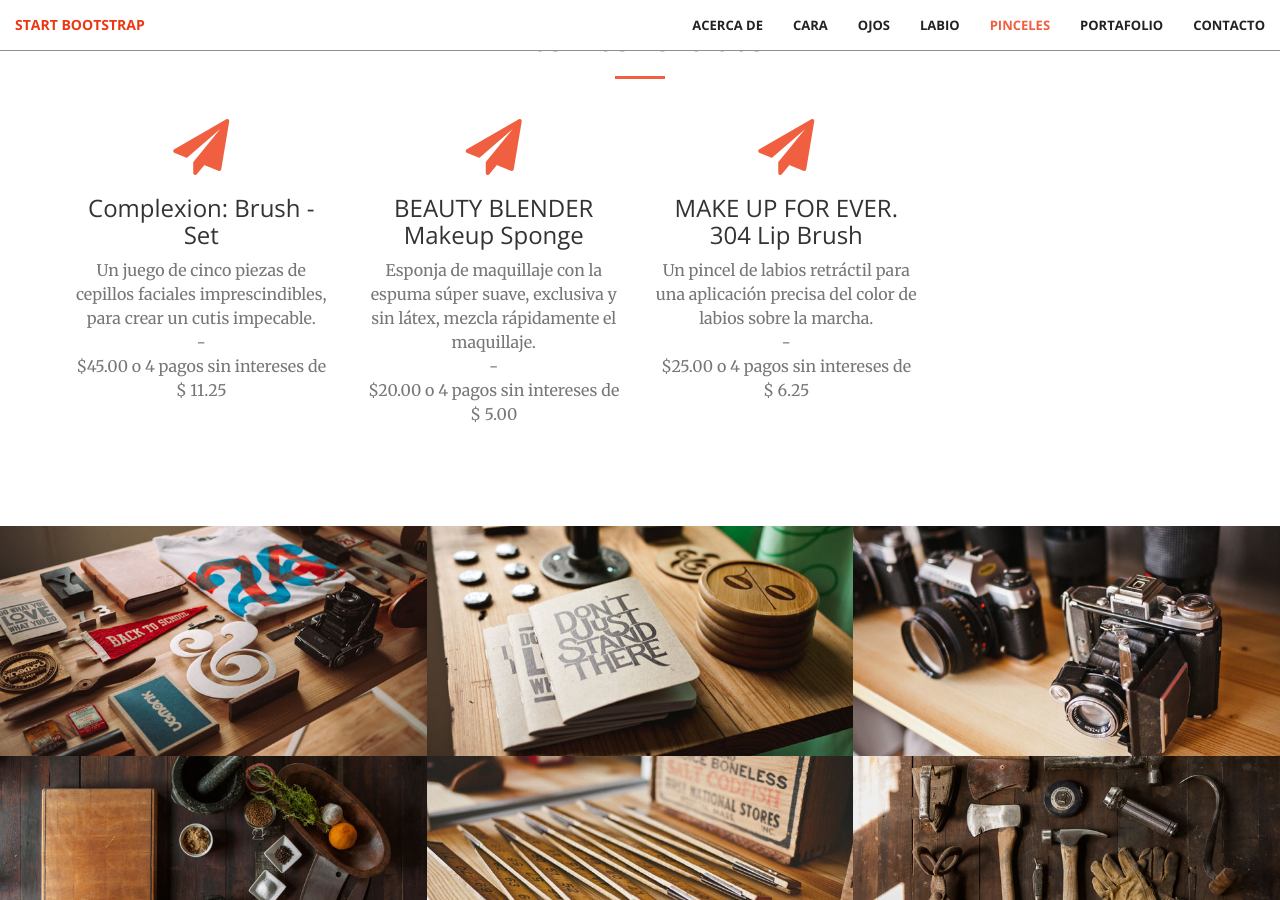
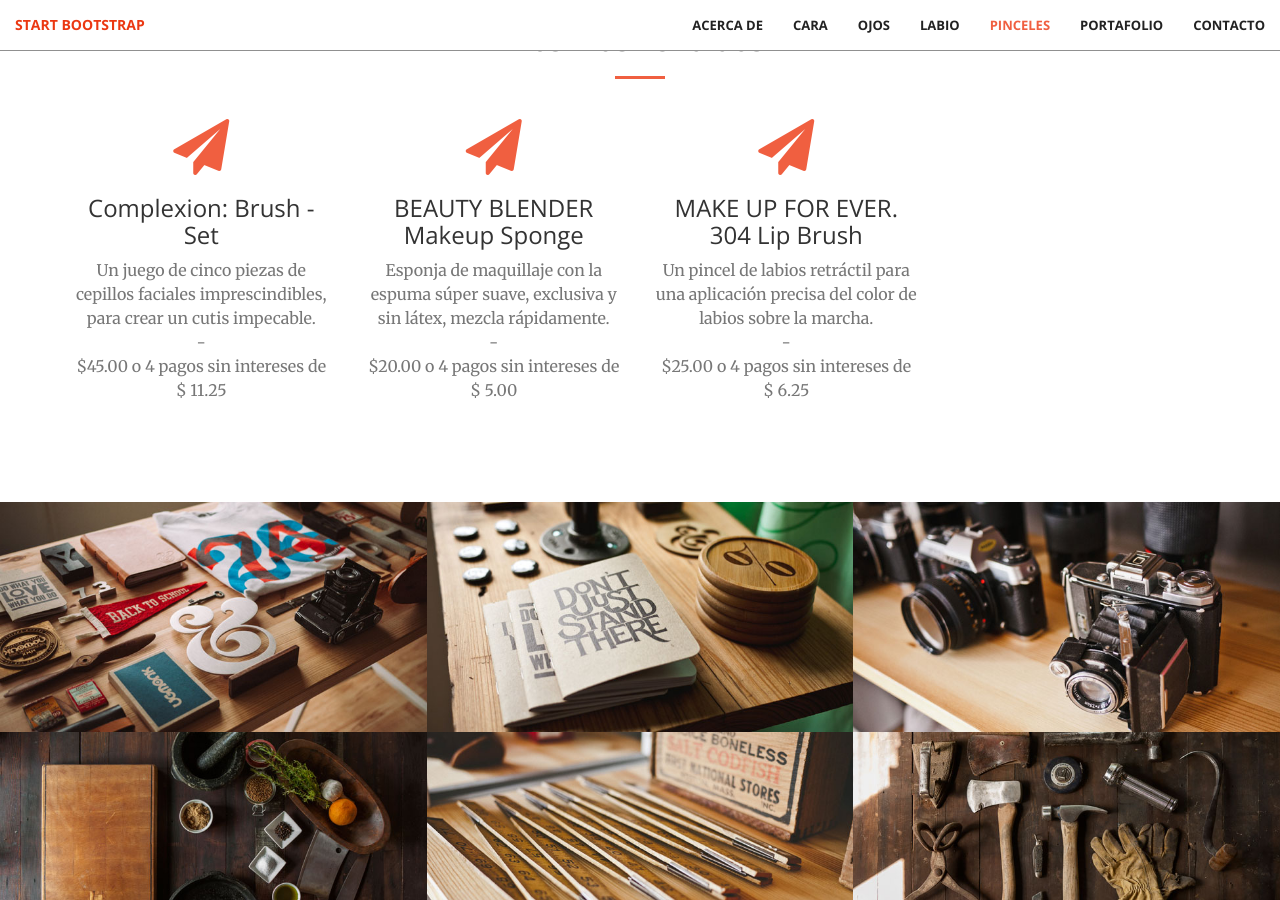
Before and after one commit to KatherineMerchanS/KatherineMerchanS.github.io, a Jekyll site: the page built from index.html, in a window 1280 px wide and 900 px high, scrolled down 3356 px. Built offline with Jekyll 4.4.1, drawn with Linux system fonts in a browser that asks for light colours.

Commit message:
Update pinceles.html

```diff
--- a/_includes/pinceles.html
+++ b/_includes/pinceles.html
@@ -23,7 +23,7 @@
                 <div class="service-box">
                     <i class="fa fa-4x fa-paper-plane wow bounceIn text-primary" data-wow-delay=".1s"></i>
                     <h3>BEAUTY BLENDER Makeup Sponge</h3>
-                    <p class="text-muted">Esponja de maquillaje con la espuma súper suave, exclusiva y sin látex, mezcla rápidamente el maquillaje.</p>
+                    <p class="text-muted">Esponja de maquillaje con la espuma súper suave, exclusiva y sin látex, mezcla rápidamente.</p>
                     <p class="text-muted">-</p>
                     <p class="text-muted">$20.00 o 4 pagos sin intereses de $ 5.00</p>
                 </div>
```
